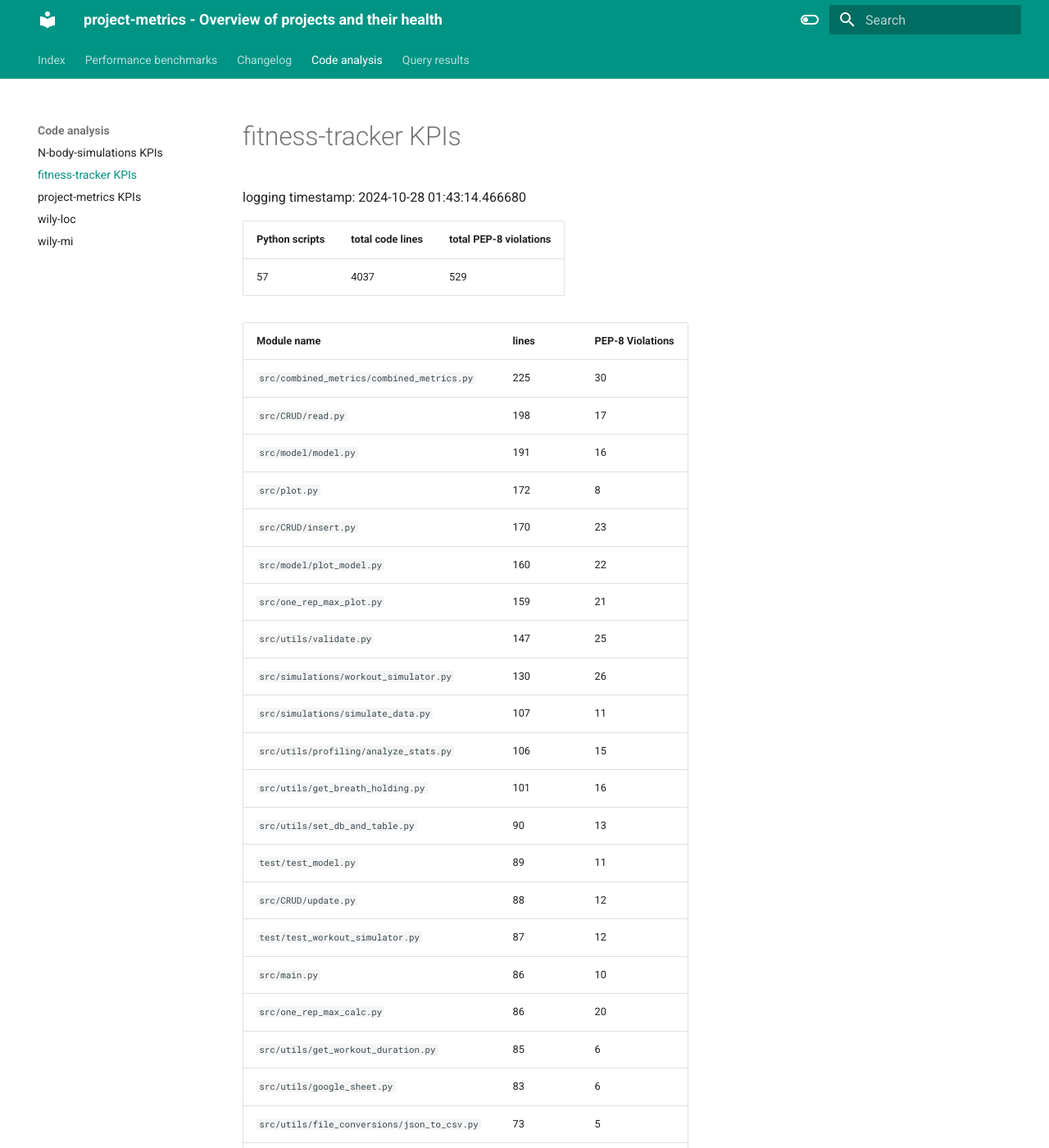
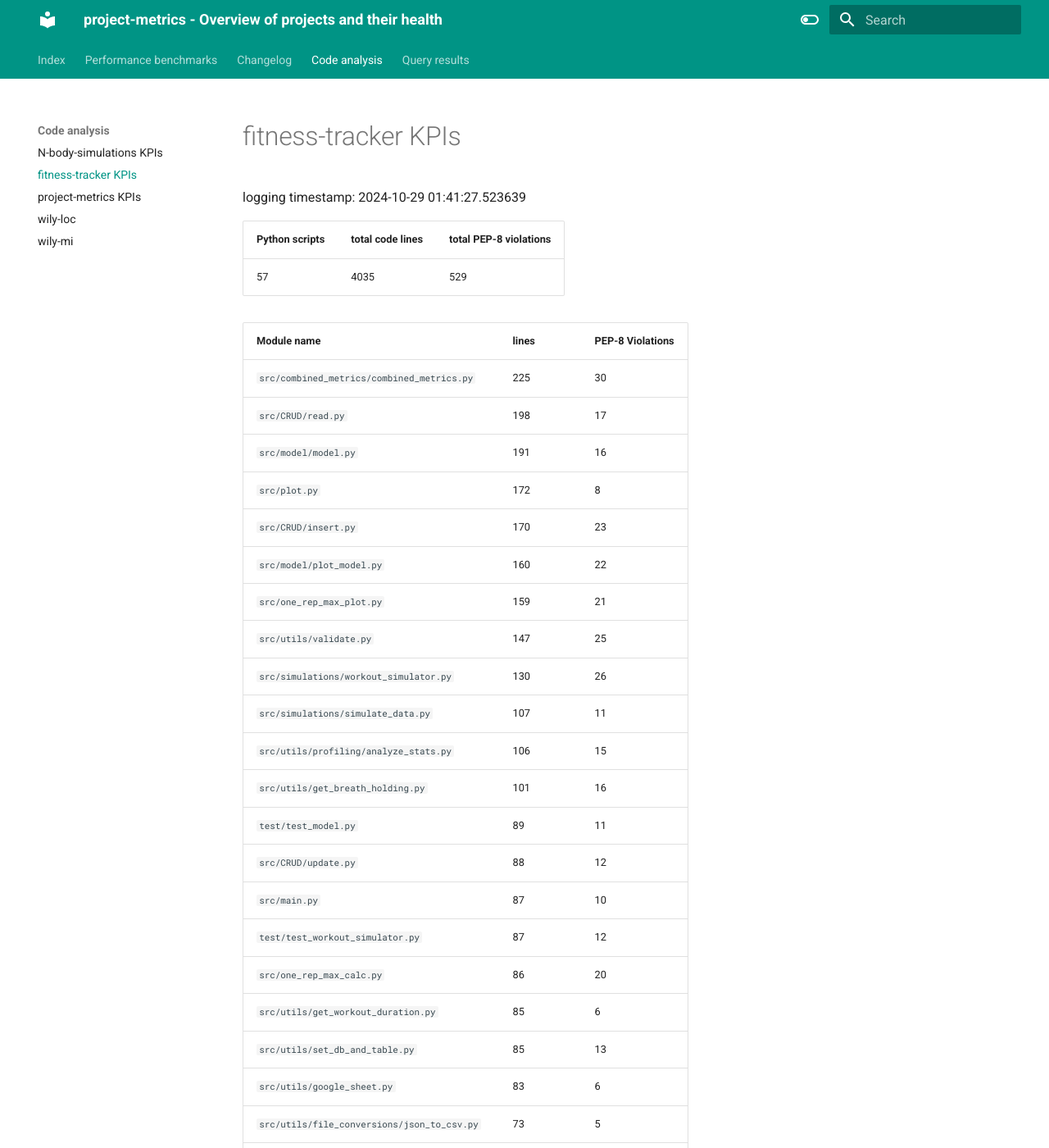
Before and after one commit to TheNewThinkTank/project-metrics, an MkDocs documentation site: the page built from docs/project_docs/code-analysis/kpi_fitness-tracker.md, in a window 1280 px wide and 1400 px high. Shown: the whole window at 82% size. Built offline with MkDocs 1.6.1 and Material for MkDocs 9.7.7, drawn with Linux system fonts in a browser that asks for light colours; some of the changed text lies outside the part shown.

Commit message:
Updating file

```diff
--- a/docs/project_docs/code-analysis/kpi_fitness-tracker.md
+++ b/docs/project_docs/code-analysis/kpi_fitness-tracker.md
@@ -1,11 +1,11 @@
 # fitness-tracker KPIs
 
 logging timestamp:
-2024-10-28 01:43:14.466680
+2024-10-29 01:41:27.523639
 
 | Python scripts | total code lines | total PEP-8 violations |
 | --- | --- | --- |
-| 57| 4037 | 529 |
+| 57| 4035 | 529 |
 
 | Module name | lines | PEP-8 Violations |
 | --- | --- | --- |
@@ -21,13 +21,13 @@ logging timestamp:
 | `src/simulations/simulate_data.py        ` |        107 |                   11 |
 | `src/utils/profiling/analyze_stats.py    ` |        106 |                   15 |
 | `src/utils/get_breath_holding.py         ` |        101 |                   16 |
-| `src/utils/set_db_and_table.py           ` |         90 |                   13 |
 | `test/test_model.py                      ` |         89 |                   11 |
 | `src/CRUD/update.py                      ` |         88 |                   12 |
+| `src/main.py                             ` |         87 |                   10 |
 | `test/test_workout_simulator.py          ` |         87 |                   12 |
-| `src/main.py                             ` |         86 |                   10 |
 | `src/one_rep_max_calc.py                 ` |         86 |                   20 |
 | `src/utils/get_workout_duration.py       ` |         85 |                    6 |
+| `src/utils/set_db_and_table.py           ` |         85 |                   13 |
 | `src/utils/google_sheet.py               ` |         83 |                    6 |
 | `src/utils/file_conversions/json_to_csv.py` |         73 |                    5 |
 | `test/test_json_to_csv.py                ` |         70 |                   28 |
```
Also changed, not shown: other parts of docs/project_docs/code-analysis/kpi_fitness-tracker.md (+1 -1 lines).
